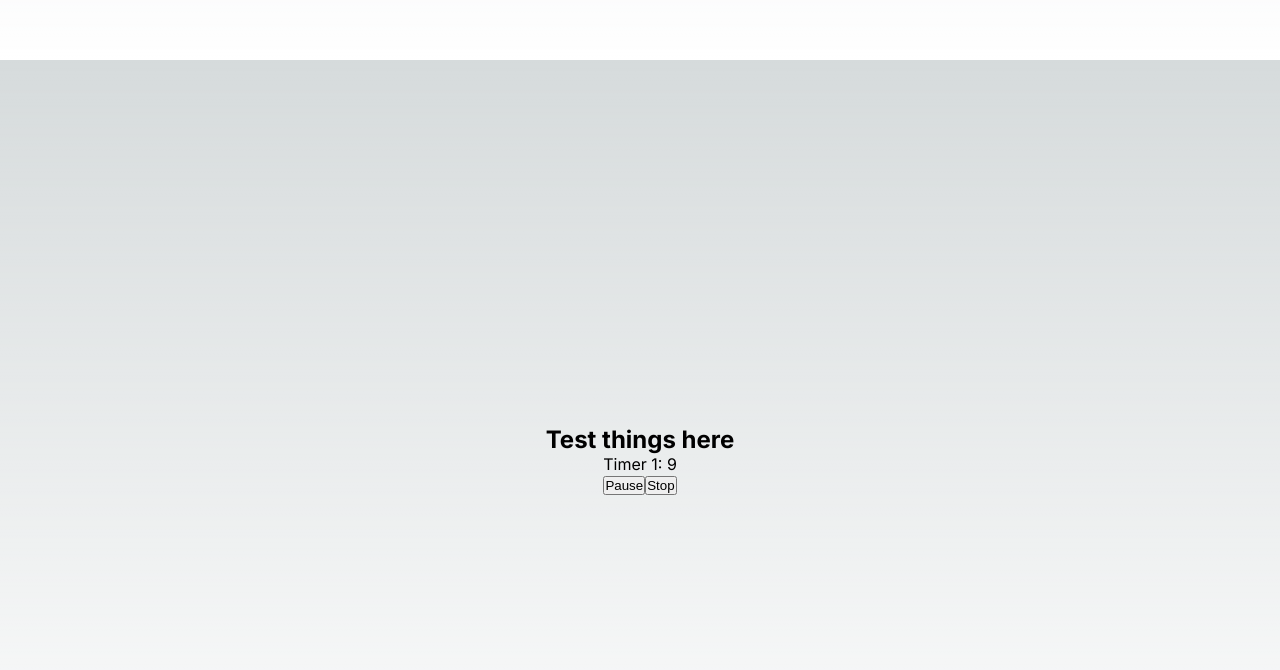
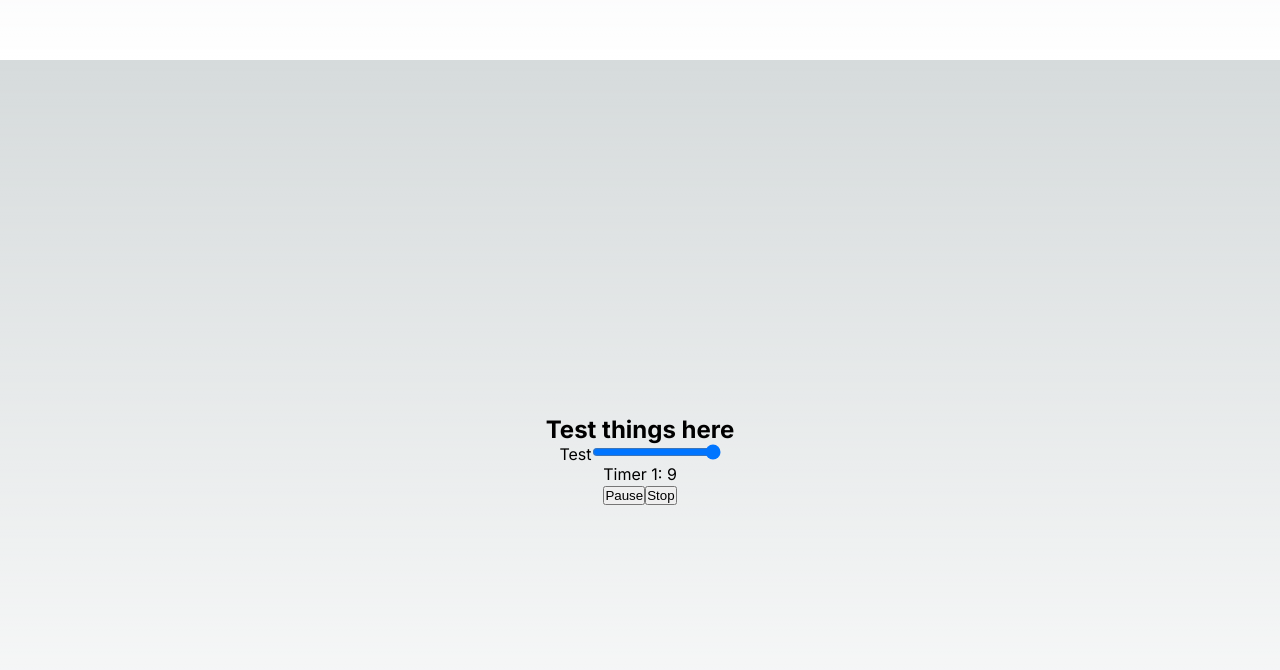
Before and after one commit to thehooperman/meditation-timer, a Next.js app: page / in a window 1280 px wide. Shown: the part 2340-3010 px from the top of the page. Built offline with nearby package versions, Linux system fonts and the light colour scheme; no server answers; the database is empty.

Commit message:
added context and now update state across components

```diff
--- a/app/page.tsx
+++ b/app/page.tsx
@@ -1,12 +1,14 @@
 "use client";
 
-import { useEffect, useState, useReducer } from "react";
+import { createContext, useEffect, useState, useReducer } from "react";
 import styles from "./page.module.scss";
 import Link from "next/link";
 import Slider from "@/components/slider/Slider";
 import Timer from "@/components/timer/Timer";
 import Select from "@/components/select/Select";
 import SelectedOptions from "@/components/selectedOptions/SelectedOptions";
+
+export const PresetContext = createContext({} as any);
 
 const initialObjectState = {
   id: "",
@@ -17,15 +19,17 @@ const initialObjectState = {
 };
 
 const objectReducer = (state, action) => {
-  switch (action.type) {
+  // console.log("objectReducer state", JSON.stringify(state));
+  // console.log("objectReducer action", JSON.stringify(action));
+  switch (action.action.type) {
     case "UPDATE_NAME":
-      return { ...state, name: action.payload };
+      return { ...state, name: action.action.payload };
     case "UPDATE_TIME1":
-      return { ...state, time1: action.payload };
+      return { ...state, time1: action.action.payload };
     case "UPDATE_TIME2":
-      return { ...state, time2: action.payload };
+      return { ...state, time2: action.action.payload };
     case "UPDATE_TIME3":
-      return { ...state, time3: action.payload };
+      return { ...state, time3: action.action.payload };
     default:
       return state;
   }
@@ -76,10 +80,6 @@ const App: React.FC = () => {
   const [isScrolled, setIsScrolled] = useState(false);
 
   useEffect(() => {
-    // fetch("/api/preset")
-    //   .then((response) => response.json())
-    //   .then((data) => setData(data))
-    //   .catch((error) => console.error("Error:", error));
     fetch("/api/preset")
       .then((response) => response.json())
       .then((data) => dispatch({ type: "FETCH_SUCCESS", payload: data }))
@@ -96,17 +96,35 @@ const App: React.FC = () => {
     };
   }, []);
 
+  // TODO: Test only, remove later
+  // useEffect(() => {
+  //   console.log("##### state", state);
+  // }, [state]);
+
+  // TODO: Test only, remove later
+  const handleChangeTest = (event) => {
+    console.log("event.target.value", event.target.value);
+    dispatch({
+      type: "UPDATE_ITEM",
+      id: "72dfaca2-2058-4d20-abe5-7b1968d76171",
+      action: { type: "UPDATE_TIME3", payload: event.target.value },
+    });
+  };
+
   if (state.isLoading) {
     return <div>Loading...</div>;
   } else if (state.error) {
     return <div>Error: {state.error.message}</div>;
   } else {
     return (
-      <div>
+      <PresetContext.Provider value={{ presetDispatch: dispatch }}>
+        <>
           <nav className={`${styles.nav} ${isScrolled ? styles.show : ""}`}>
             <ul>
               <li onClick={() => scrollToSection("home")}>Home</li>
-            <li onClick={() => scrollToSection("start")}>Select Meditating</li>
+              <li onClick={() => scrollToSection("start")}>
+                Select Meditating
+              </li>
               <li onClick={() => scrollToSection("meditate")}> Meditation</li>
               <li onClick={() => scrollToSection("test")}> Test</li>
             </ul>
@@ -164,12 +182,23 @@ const App: React.FC = () => {
               {/* <Slider />
             <Slider />
             <Slider /> */}
+              <label htmlFor="time3">Test</label>
+              <input
+                type="range"
+                id="time3"
+                name="time3"
+                min="0"
+                max="10"
+                // value={state.data[1].time3}
+                onChange={handleChangeTest}
+              />
             </div>
             <div>
               <Timer />
             </div>
           </section>
-      </div>
+        </>
+      </PresetContext.Provider>
     );
   }
 };
--- a/components/select/Select.tsx
+++ b/components/select/Select.tsx
@@ -2,6 +2,7 @@
 
 import db from "@/utils/db";
 import PresetList from "@/components/preset/PresetList";
+import SelectedOptions from "../selectedOptions/SelectedOptions";
 
 interface PresetProps {
   id: string;
@@ -23,6 +24,9 @@ const Select: React.FC<PresetSelectionProps> = ({ presets }) => {
       {presets.map((preset) => {
         return <div key={preset.id}>{JSON.stringify(preset)}</div>;
       })}
+      {presets.map((preset) => {
+        return <SelectedOptions key={preset.id} preset={preset} />;
+      })}
     </div>
   );
 };
--- /dev/null
+++ b/components/selectedOptions/SelectedOptions.module.scss
@@ -0,0 +1,7 @@
+.container {
+  display: flex;
+  flex-direction: column;
+  gap: 16px;
+  max-width: 200px;
+  padding: 16px;
+}
--- a/components/selectedOptions/SelectedOptions.tsx
+++ b/components/selectedOptions/SelectedOptions.tsx
@@ -1,14 +1,33 @@
+import styles from "./SelectedOptions.module.scss";
 import Slider from "../slider/Slider";
 
 const SelectedOptions = ({ preset }) => {
   return (
-    <>
-      <div>Options</div>
-      <div>{JSON.stringify(preset)}</div>
-      <Slider label="Prep" max="10" presetValue={preset.time1} />
-      <Slider label="Meditation" max="120" presetValue={preset.time2} />
-      <Slider label="Rest" max="10" presetValue={preset.time3} />
-    </>
+    <div className={styles.container}>
+      <div>{preset.name}</div>
+      {/* <div>{JSON.stringify(preset)}</div> */}
+      <Slider
+        label="Prep"
+        max="10"
+        presetId={preset.id}
+        presetType="UPDATE_TIME1"
+        presetValue={preset.time1}
+      />
+      <Slider
+        label="Meditation"
+        max="120"
+        presetId={preset.id}
+        presetType="UPDATE_TIME2"
+        presetValue={preset.time2}
+      />
+      <Slider
+        label="Rest"
+        max="10"
+        presetId={preset.id}
+        presetType="UPDATE_TIME3"
+        presetValue={preset.time3}
+      />
+    </div>
   );
 };
 export default SelectedOptions;
--- a/components/slider/Slider.tsx
+++ b/components/slider/Slider.tsx
@@ -1,24 +1,40 @@
-import { useState } from "react";
+import { useContext, useState } from "react";
+import { PresetContext } from "@/app/page";
 import styles from "./Slider.module.scss";
 
-const Slider = ({ label, max = "0", presetValue = 0 }) => {
+const Slider = ({
+  label,
+  max = "10",
+  presetId,
+  presetType,
+  presetValue = 0,
+}) => {
+  const presetContext = useContext(PresetContext);
   const [value, setValue] = useState(presetValue);
 
   const handleSliderChange = (event: React.ChangeEvent<HTMLInputElement>) => {
+    // console.log("handleSliderChange event.target.value", event.target.value);
+    // console.log("handleSliderChange presetId", presetId);
+    // console.log("handleSliderChange presetType", presetType);
     setValue(Number(event.target.value));
+    presetContext.presetDispatch({
+      type: "UPDATE_ITEM",
+      id: presetId,
+      action: { type: presetType, payload: event.target.value },
+    });
   };
 
   return (
     <>
       <div className={styles.container}>
-        <label htmlFor="myRange">{label}</label>
+        <label htmlFor={`${presetId}-${presetType}`}>{label}</label>
         <input
           type="range"
           min="0"
           max={max}
           value={value}
           className={styles.slider}
-          id="myRange"
+          id={`${presetId}-${presetType}`}
           onChange={handleSliderChange}
         />
         <p>
```
Lines whose indentation alone changed are shown as unchanged.
